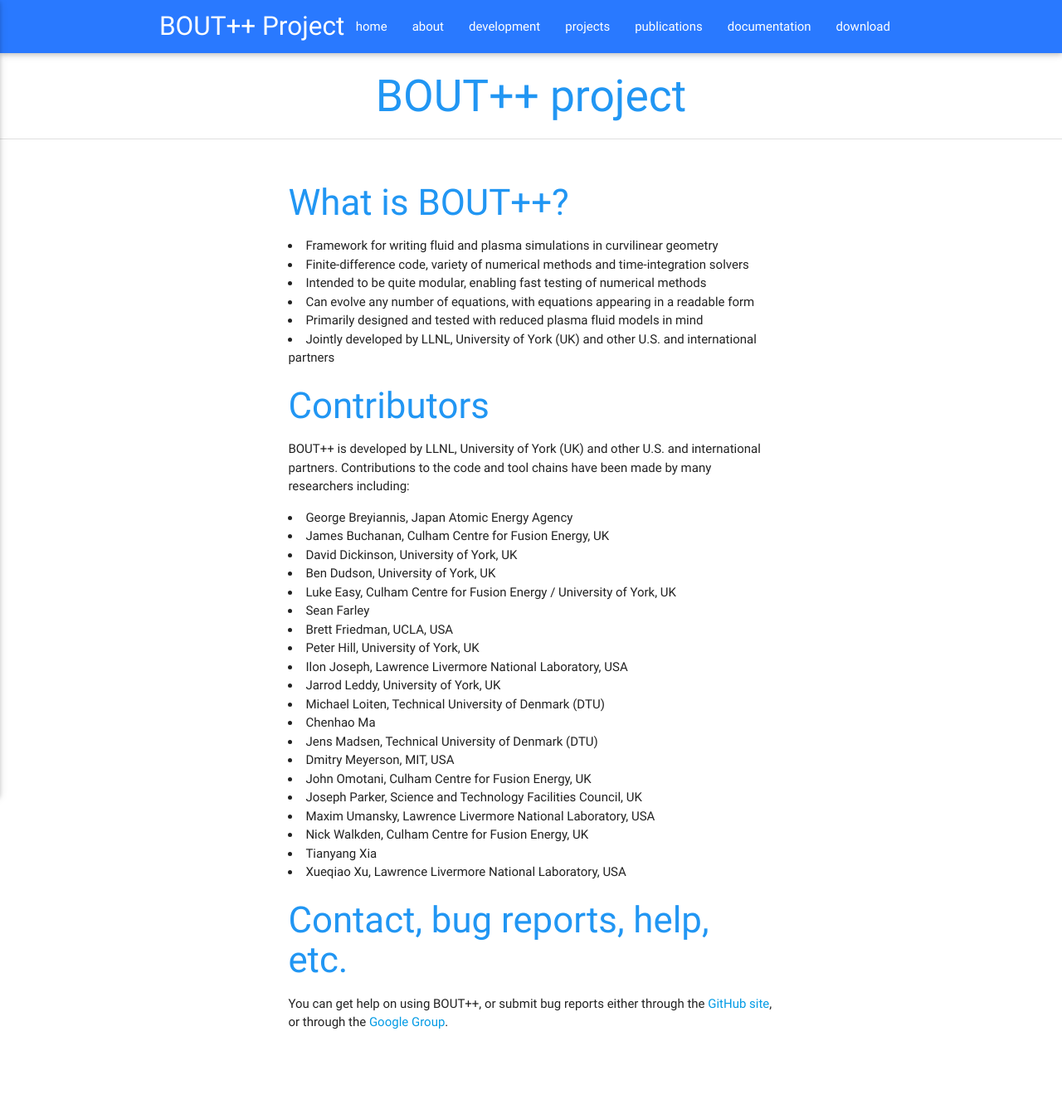
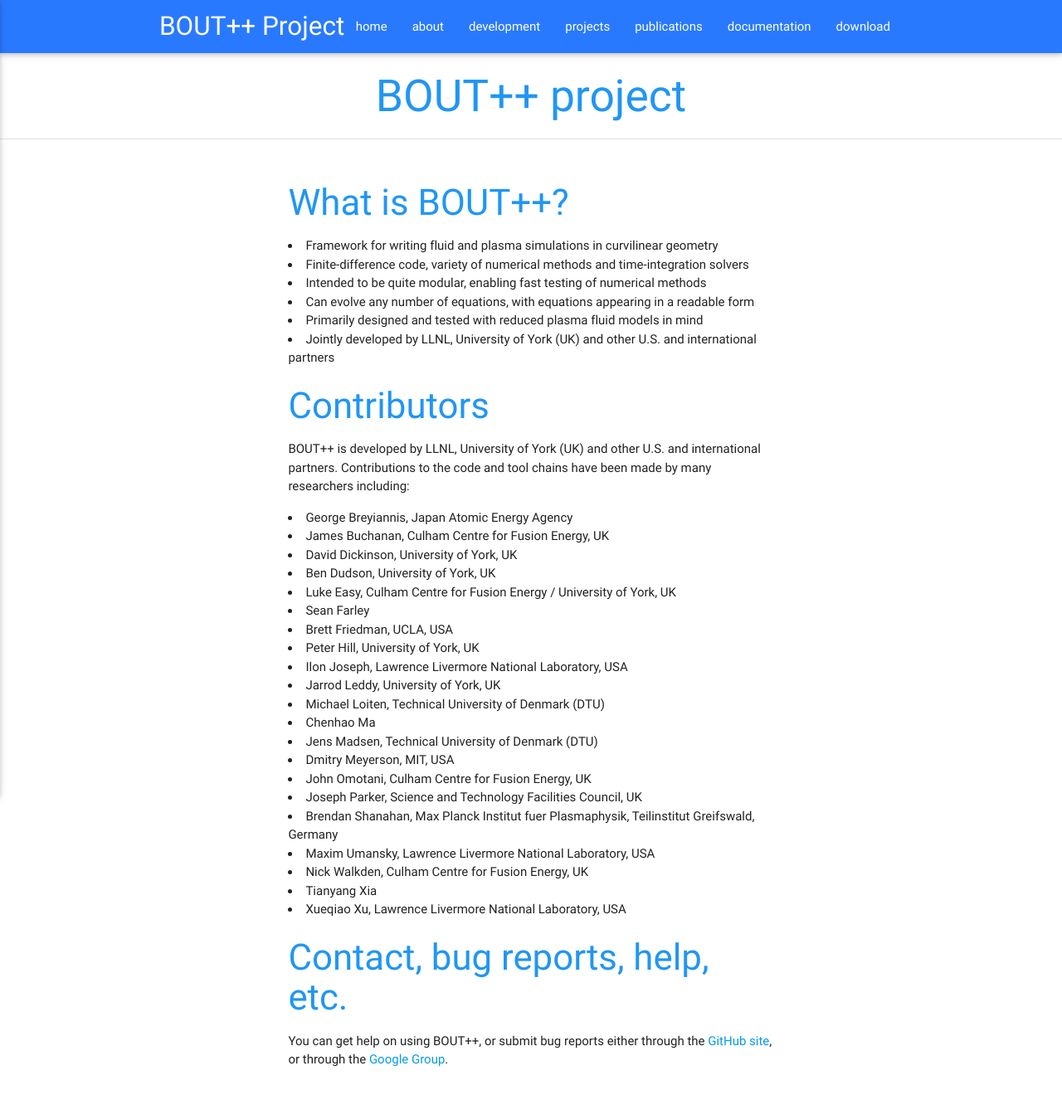
Before and after one commit to boutproject/boutproject.github.io, a Jekyll site: the page built from about/index.md, in a window 1280 px wide. Shown: the whole page at 83% size. Built offline with Jekyll 4.4.1, drawn with Linux system fonts in a browser that asks for light colours; before the commit the page ends 1304 px from its top, so only the background shows below that.

Commit message:
Adds Brendan Shanahan to the developer list.

```diff
--- a/about/index.md
+++ b/about/index.md
@@ -34,6 +34,7 @@
 * Dmitry Meyerson, MIT, USA
 * John Omotani, Culham Centre for Fusion Energy, UK
 * Joseph Parker, Science and Technology Facilities Council, UK
+* Brendan Shanahan, Max Planck Institut fuer Plasmaphysik, Teilinstitut Greifswald, Germany
 * Maxim Umansky, Lawrence Livermore National Laboratory, USA
 * Nick Walkden, Culham Centre for Fusion Energy, UK
 * Tianyang Xia
```
